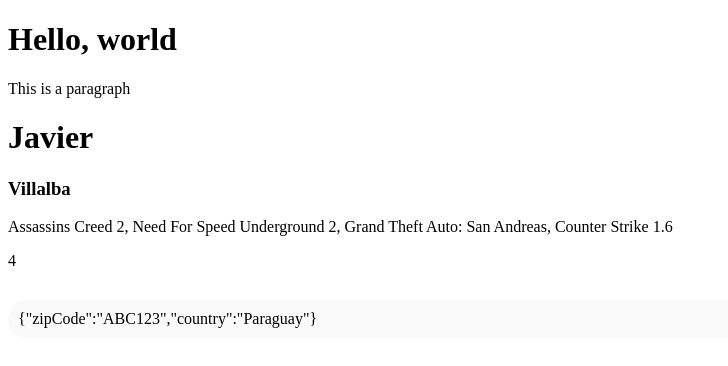
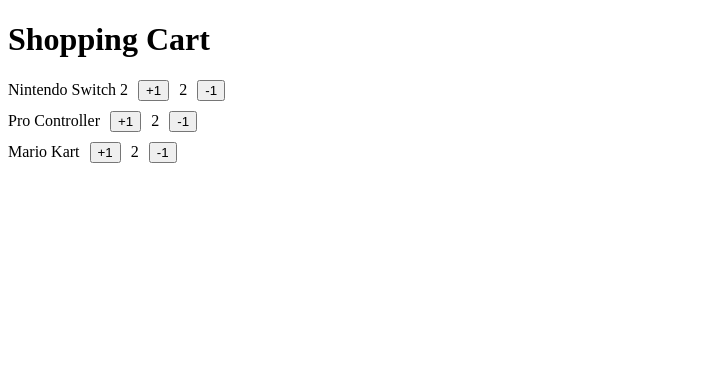
Before and after one commit to 256javy/react-devtalles, a React (Vite) app: page / in a window 1280 px wide. Shown: the top 366 px of the page, without its empty margins (0-728 px from the left). Built offline with nearby package versions, Linux system fonts and the light colour scheme.

Commit message:
feat: add component's props

```diff
--- a/src/FirstStepsApp.tsx
+++ b/src/FirstStepsApp.tsx
@@ -1,9 +1,24 @@
+import { ItemCounter } from "./shopping-cart/ItemCounter";
+
+interface ItemInCart {
+    productName: string;
+    quantity: number;
+}
+
+const itemsInCart: ItemInCart[] = [
+    { productName: "Nintendo Switch 2", quantity: 2 },
+    { productName: "Pro Controller", quantity: 2 },
+    { productName: "Mario Kart", quantity: 2 },
+]
 
 export function FirstStepsApp() {
     return (
         <>
-            <h1>Hello, world</h1>
-            <p>This is a paragraph</p>
+            <h1>Shopping Cart</h1>
+            {itemsInCart.map( ({productName, quantity}) => (
+                <ItemCounter key={productName} itemName={productName} quantity={quantity} />
+            ))}
+
         </>
     )
 }
--- a/src/main.tsx
+++ b/src/main.tsx
@@ -6,6 +6,6 @@
 createRoot(document.getElementById('root')!).render(
   <StrictMode>
     <FirstStepsApp/>
-    <MyAwesomeApp />
+    {/* <MyAwesomeApp /> */}
   </StrictMode>,
 )
--- /dev/null
+++ b/src/shopping-cart/ItemCounter.tsx
@@ -0,0 +1,24 @@
+import type { CSSProperties } from "react";
+
+interface MyProps {
+    itemName: string;
+    quantity?: number;
+};
+
+const styles: CSSProperties = {
+    display: "flex",
+    alignItems: "center",
+    gap: 10,
+    marginTop: 10,
+}
+
+export const ItemCounter = ({ itemName, quantity }: MyProps) => {
+    return (
+        <section style={styles}>
+            <span>{itemName}</span>
+            <button>+1</button>
+            <span>{quantity}</span>
+            <button>-1</button>
+        </section>
+    )
+}
```
